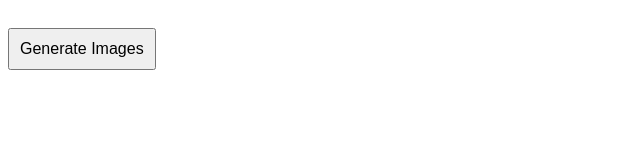
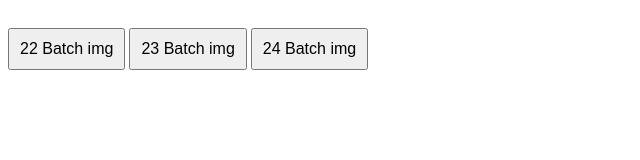
Before and after one commit to debasish9876/pics, a plain HTML site: page index.html in a window 1280 px wide. Shown: the whole page, without its empty margins (0-640 px from the left). Drawn offline with Linux system fonts and the light colour scheme.

Commit message:
Update index.html

```diff
--- a/index.html
+++ b/index.html
@@ -22,7 +22,9 @@
     <div id="images-container"></div>
 
     <!-- Button to generate the images -->
-    <button onclick="generateImages()">Generate Images</button>
+    <button onclick="generateImages()">22 Batch img</button>
+    <button onclick="generateImagessec()">23 Batch img</button>
+    <button onclick="generateImagesfir()">24 Batch img</button>
 
     <!-- JavaScript for dynamic image generation -->
     <script>
@@ -55,6 +57,62 @@
                 container.appendChild(img);
             }
         }
+        function generateImagessec() {
+            const container = document.getElementById('images-container');
+            container.innerHTML = ''; // Clear any existing images
+
+            const baseUrl = "https://gietuerp.in/StudentDocuments/";
+            const prefix = "23CSE"; // Prefix for the images
+            const imgSuffix = ".JPG"; // Image file extension
+
+            const startNumber = 1; // Starting number for images
+            const totalImages = 1200; // Set the total number of images to generate
+
+            // Loop to generate images from startNumber to startNumber + totalImages
+            for (let i = startNumber; i < startNumber + totalImages; i++) {
+                // Format the serial number to have leading zeros (e.g., 015, 016, etc.)
+                const serialNumber = String(i).padStart(3, '0');
+
+                // Construct the image URL
+                const imgUrl = `${baseUrl}${prefix}${serialNumber}/${prefix}${serialNumber}${imgSuffix}`;
+
+                // Create image element
+                const img = document.createElement('img');
+                img.src = imgUrl;
+                img.alt = `Image ${serialNumber}`;
+
+                // Append each image to the container
+                container.appendChild(img);
+            }
+        }
+        function generateImagesfir() {
+            const container = document.getElementById('images-container');
+            container.innerHTML = ''; // Clear any existing images
+
+            const baseUrl = "https://gietuerp.in/StudentDocuments/";
+            const prefix = "24CSE"; // Prefix for the images
+            const imgSuffix = ".JPG"; // Image file extension
+
+            const startNumber = 1; // Starting number for images
+            const totalImages = 1200; // Set the total number of images to generate
+
+            // Loop to generate images from startNumber to startNumber + totalImages
+            for (let i = startNumber; i < startNumber + totalImages; i++) {
+                // Format the serial number to have leading zeros (e.g., 015, 016, etc.)
+                const serialNumber = String(i).padStart(3, '0');
+
+                // Construct the image URL
+                const imgUrl = `${baseUrl}${prefix}${serialNumber}/${prefix}${serialNumber}${imgSuffix}`;
+
+                // Create image element
+                const img = document.createElement('img');
+                img.src = imgUrl;
+                img.alt = `Image ${serialNumber}`;
+
+                // Append each image to the container
+                container.appendChild(img);
+            }
+        }
     </script>
 
 </body>
```
